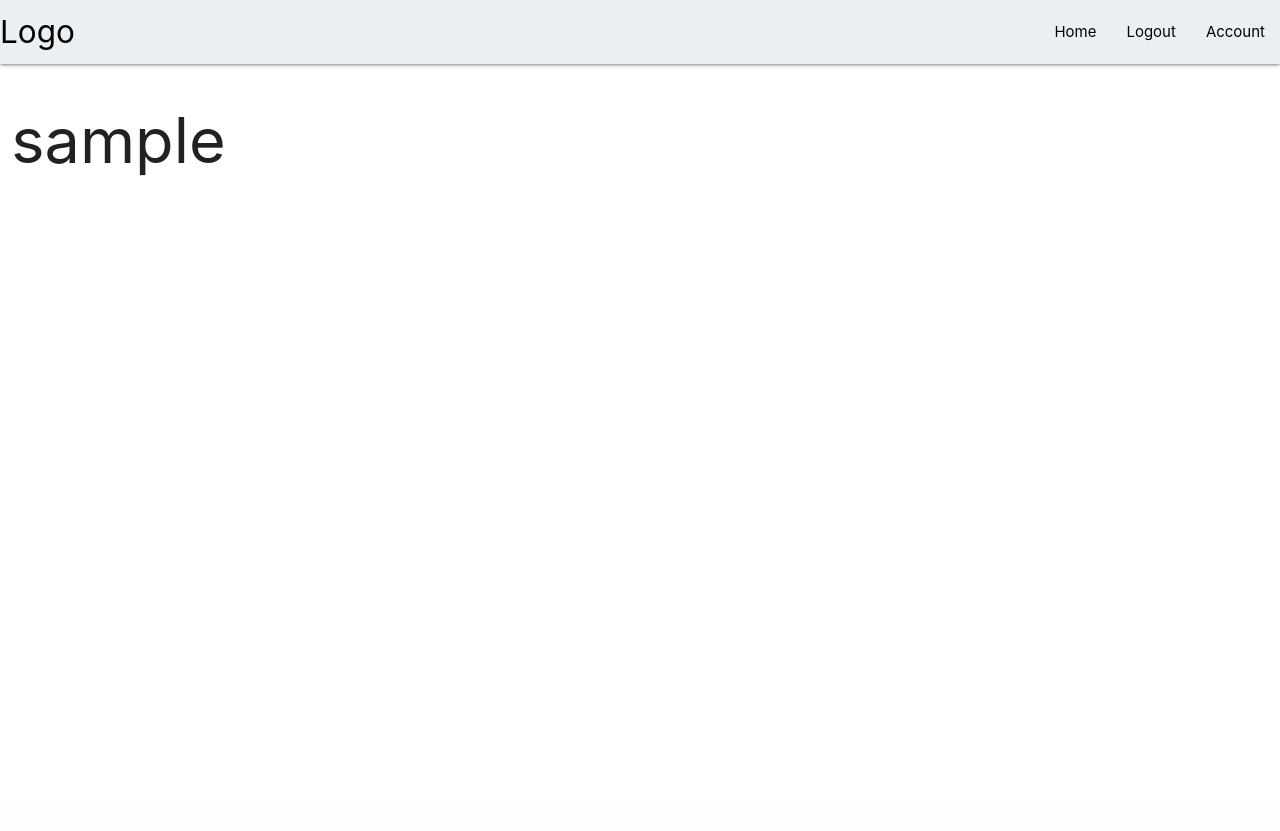
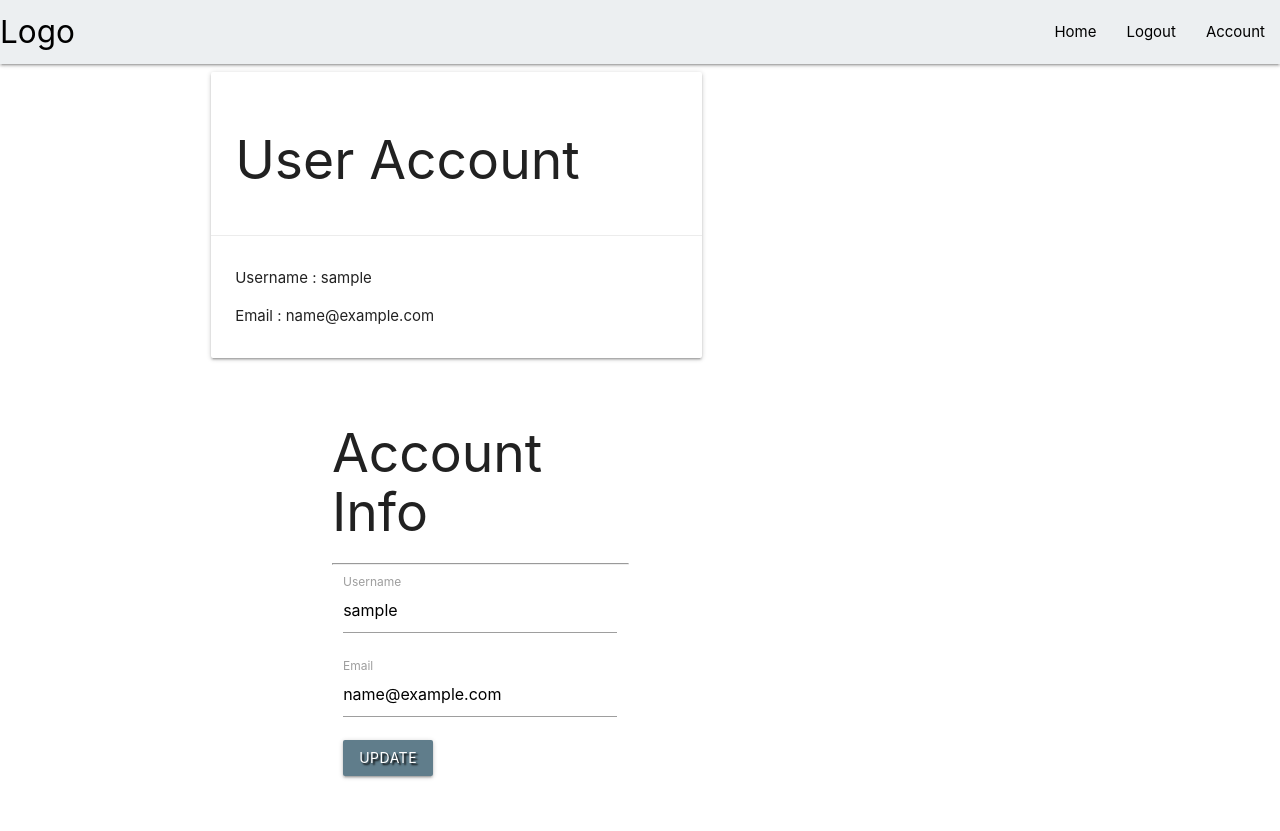
Before and after one commit to BrianWhelanDublin/flask-p3-test, a Flask app: page /account in a window 1280 px wide. Before the commit the page ends 176 px from the top, so only its background shows below. Run offline with Flask 2, Linux system fonts and the light colour scheme; a user stored in the database is signed in; a database or web service that is not in the repository returns one stand-in record (values such as "Sample title"); some libraries are stand-ins or nearby versions.

Commit message:
update user functionality

```diff
--- a/flask_test/forms.py
+++ b/flask_test/forms.py
@@ -1,4 +1,5 @@
 from flask_wtf import FlaskForm
+from flask_login import current_user
 from wtforms import StringField, PasswordField, SubmitField, BooleanField
 from wtforms.validators import (DataRequired,
                                 Length, Email,
@@ -43,28 +44,25 @@ class LoginForm(FlaskForm):
     submit = SubmitField("Login")
 
 
-# class User:
-#     def __init__(self, username):
-#         self.username = username
+class UpdateAccountForm(FlaskForm):
+    username = StringField("Username",
+                           validators=[DataRequired(), Length(min=2, max=20)])
+    email = StringField("Email",
+                        validators=[DataRequired(), Email()])
+    submit = SubmitField("Update")
 
-#     @staticmethod
-#     def is_authenticated():
-#         return True
+    def validate_username(self, username):
+        if username.data != current_user.username:
+            user = mongo.db.users.find_one(
+                {"username": username.data.lower()}
+            )
+            if user:
+                raise ValidationError("Username already exists")
 
-#     @staticmethod
-#     def is_active():
-#         return True
-
-#     @staticmethod
-#     def is_anonymous():
-#         return False
-
-#     def get_id(self):
-#         return self.username
-
-#     @login_manager.user_loader
-#     def load_user(username):
-#         u = mongo.db.users.find_one({"username": username})
-#         if not u:
-#             return None
-#         return User(username=u['username'])
+    def validate_email(self, email):
+        if email.data != current_user.email:
+            user = mongo.db.users.find_one(
+                {"email": email.data}
+            )
+            if user:
+                raise ValidationError("Email already exists")
--- a/flask_test/models.py
+++ b/flask_test/models.py
@@ -2,8 +2,11 @@ from flask_test import mongo, login_manager
 
 
 class User:
-    def __init__(self, username):
-        self.username = username
+    def __init__(self, user):
+
+        self.username = user["username"]
+        self.email = user["email"]
+        self.posts = user["posts"]
 
     @staticmethod
     def is_authenticated():
@@ -20,10 +23,19 @@ class User:
     def get_id(self):
         return self.username
 
+    def get_username(self):
+        return self.username
+
+    def get_email(self):
+        return self.email
+
+    def get_posts(self):
+        return self.posts
+
 
 @login_manager.user_loader
 def load_user(username):
     user = mongo.db.users.find_one({"username": username})
     if not user:
         return None
-    return User(user["username"])
+    return User(user)
--- a/flask_test/routes.py
+++ b/flask_test/routes.py
@@ -12,7 +12,9 @@ from flask import (flash, render_template,
 #                                 ValidationError)
 # from flask_bcrypt import Bcrypt
 from flask_test import app, bcrypt, mongo
-from flask_test.forms import RegistrationForm, LoginForm
+from flask_test.forms import (RegistrationForm,
+                              LoginForm,
+                              UpdateAccountForm)
 from flask_test.models import User
 from flask_login import (current_user, login_user,
                          logout_user, login_required)
@@ -37,7 +39,8 @@ if os.path.exists("env.py"):
 
 # class RegistrationForm(FlaskForm):
 #     username = StringField("Username",
-#                            validators=[DataRequired(), Length(min=2, max=20)])
+#                            validators=[DataRequired(),
+#                                        Length(min=2, max=20)])
 #     email = StringField("Email",
 #                         validators=[DataRequired(), Email()])
 #     password = PasswordField("Password",
@@ -64,7 +67,8 @@ if os.path.exists("env.py"):
 
 # class LoginForm(FlaskForm):
 #     username = StringField("Username",
-#                            validators=[DataRequired(), Length(min=2, max=20)])
+#                            validators=[DataRequired(),
+#                                        Length(min=2, max=20)])
 #     password = PasswordField("Password",
 #                              validators=[DataRequired()])
 #     remember = BooleanField("Remember Me")
@@ -148,10 +152,9 @@ def login():
     if form.validate_on_submit():
         user = mongo.db.users.find_one(
             {"username": form.username.data})
-
         if user and bcrypt.check_password_hash(user["password"],
                                                form.password.data):
-            user_obj = User(username=user["username"])
+            user_obj = User(user)
             login_user(user_obj, remember=form.remember.data)
             next_page = request.args.get("next")
             flash("User Logged In Sucessfully", "success")
@@ -173,10 +176,24 @@ def logout():
     return redirect(url_for("login"))
 
 
-@app.route("/account")
+@app.route("/account", methods=["GET", "POST"])
 @login_required
 def account():
-    return render_template("account.html", title="account")
+    form = UpdateAccountForm()
+    if form.validate_on_submit():
+        mongo.db.users.update({"username": current_user.username},
+                              {"$set": {
+                                  "username": form.username.data,
+                                  "email": form.email.data
+                              }})
+        flash("Your account has been updated", "success")
+        return redirect(url_for("account"))
+    elif request.method == "GET":
+        form.username.data = current_user.username
+        form.email.data = current_user.email
+    return render_template("account.html",
+                           title="account",
+                           form=form)
 
 
 # if __name__ == "__main__":
--- a/flask_test/templates/account.html
+++ b/flask_test/templates/account.html
@@ -2,6 +2,78 @@
 
 {% block main %}
 
-<h1>{{ current_user.username }}</h1>
+<div class="container">
+
+    <div class="col s12 m7">
+
+        <div class="card horizontal">
+            <div class="card-stacked">
+                <div class="card-content">
+                  <h2 class="header">User Account</h2>
+                </div>
+                <div class="card-action">
+                    <p>Username : {{ current_user.username }}</p>
+                    <p>Email : {{ current_user.email }}</p>
+
+                </div>
+            </div>
+        </div>
+    </div>
+    <div class="container">
+    <div class="row">
+        <form method="POST" action="" class="input-field col s6">
+            {{ form.hidden_tag() }}
+
+            <h2>Account Info</h2>
+            <hr>
+            <div class="input-field col s12">
+                {{ form.username.label() }}
+
+                {% if form.username.errors %}
+                {{ form.username(class="validate") }}
+                <div class="error">{% for error in form.username.errors %}
+                    <span>{{ error }}</span>
+                    {% endfor %}
+
+                </div>
+                {% else %}
+                {{ form.username(class="validate") }}
+                {% endif %}
+
+
+
+                <!-- <input placeholder="Placeholder" id="first_name" type="text" class="validate">
+          <label for="first_name">First Name</label> -->
+            </div>
+            <div class="input-field col s12">
+                {{ form.email.label() }}
+
+                {% if form.email.errors %}
+                {{ form.email(class="validate") }}
+                <div class="error">{% for error in form.email.errors %}
+                    <span>{{ error }}</span>
+                    {% endfor %}
+
+                </div>
+                {% else %}
+                {{ form.email(class="validate") }}
+                {% endif %}
+
+        </div>
+
+            <div class="col s12">
+                {{ form.submit(class="btn blue-grey text-shadow") }}
+                <!-- <button type="submit" class="btn blue-grey text-shadow">
+                    Register <i class="fas fa-sign-in-alt"></i>
+                </button>
+            </div> -->
+                <!-- <a class="waves-effect waves-light blue-grey btn">Sign Up</a> -->
+            </div>
+        </form>
+    </div>
+
+</div>
+</div>
+
 
 {% endblock %}
```
